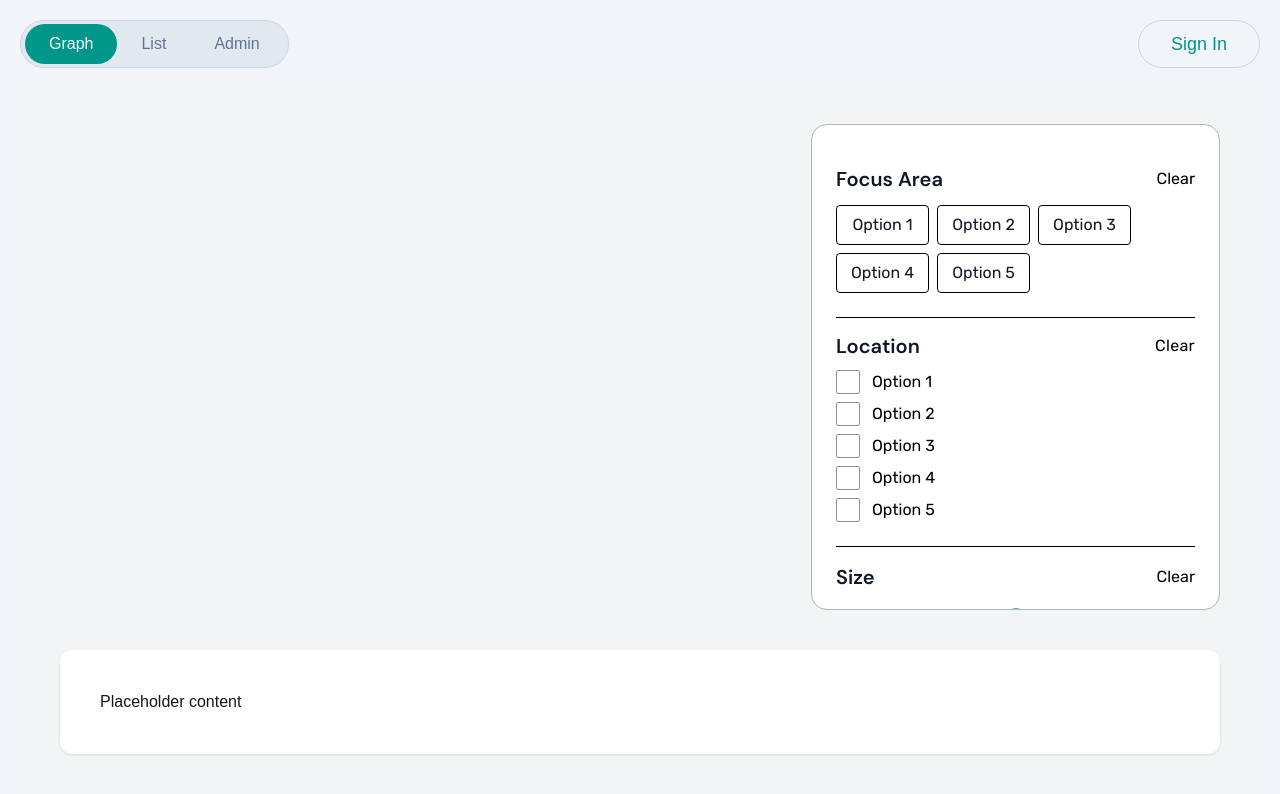
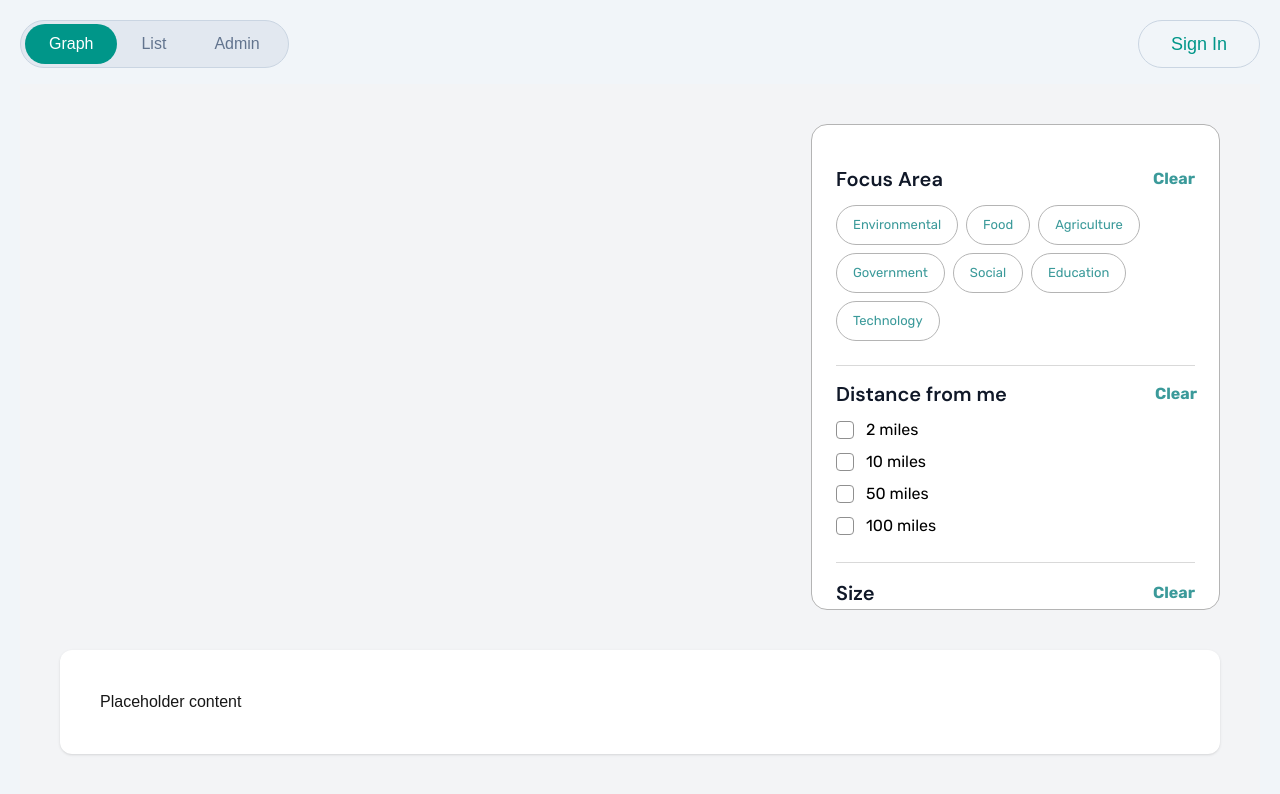
Before and after one commit to TritonSE/David-Brower-Center, a Next.js app in the folder frontend/: page /filter-test in a window 1280 px wide. Shown: the top 794 px of the page. Built offline with nearby package versions, Linux system fonts and the light colour scheme.

Commit message:
feat: implement multi-select selection box and styled checkboxes

```diff
--- a/frontend/package.json
+++ b/frontend/package.json
@@ -14,7 +14,7 @@
     "prepare": "cd .. && husky"
   },
   "dependencies": {
-    "next": "16.1.1",
+    "next": "^16.1.6",
     "react": "19.2.3",
     "react-dom": "19.2.3"
   },
--- a/frontend/src/app/components/filteringmenu/Checkbox.tsx
+++ b/frontend/src/app/components/filteringmenu/Checkbox.tsx
@@ -1,23 +1,26 @@
 import { DM_Sans, Rubik } from "next/font/google";
+import { useState } from "react";
 
 type CheckboxGroupProps = {
   title: string;
   options: string[];
 };
 
-const rubik = Rubik({
-  subsets: ["latin"],
-  variable: "--font-rubik",
-});
-const dmSans = DM_Sans({
-  subsets: ["latin"],
-  variable: "--font-dm-sans",
-});
+const rubik = Rubik({ subsets: ["latin"], variable: "--font-rubik" });
+const dmSans = DM_Sans({ subsets: ["latin"], variable: "--font-dm-sans" });
 
 export default function CheckboxGroup({ title, options }: CheckboxGroupProps) {
+  const [selectedOptions, setSelectedOptions] = useState<string[]>([]);
+
+  const toggleOption = (option: string) => {
+    setSelectedOptions((prev) =>
+      prev.includes(option) ? prev.filter((item) => item !== option) : [...prev, option],
+    );
+  };
+
   return (
     <div
-      className="mb-6 border-t border-black pt-4"
+      className="mb-6 border-t border-[#D9D9D9] pt-4"
       style={
         {
           "--font-rubik": rubik.style.fontFamily,
@@ -27,41 +30,71 @@ export default function CheckboxGroup({ title, options }: CheckboxGroupProps) {
     >
       <div className="flex justify-between items-center mb-3">
         <h3
-          className="font-semibold text-gray-900 text-xl leading-none tracking-normal"
+          className="font-semibold text-gray-900 text-xl leading-none"
           style={{ fontFamily: "var(--font-dm-sans)" }}
         >
           {title}
         </h3>
         <button
-          className="w-[40px] h-[24px] font-rubik font-normal text-[16px] leading-[1.5] tracking-[0.02em] text-black bg-transparent border-none p-0 cursor-pointer flex items-center justify-center"
+          onClick={() => setSelectedOptions([])}
+          className="w-[40px] h-[24px] font-rubik font-bold text-[16px] text-[#3B9A9A] cursor-pointer"
           style={{ fontFamily: "var(--font-rubik)" }}
         >
           Clear
         </button>
       </div>
+
       <div className="space-y-2">
-        {options.map((option) => (
+        {options.map((option) => {
+          const isChecked = selectedOptions.includes(option);
+
+          return (
             <label key={option} className="flex items-center space-x-3 cursor-pointer group">
+              {/* Relative container to hold the hidden input and the visible icon */}
+              <div className="relative flex items-center justify-center w-[18px] h-[18px] gap-[6px]">
                 <input
                   type="checkbox"
-              className="
-                w-[24px] h-[24px]
+                  checked={isChecked}
+                  onChange={() => toggleOption(option)}
+                  className={`
                     appearance-none
-                border-[1px] border-[#909090]
-                rounded-xs
-                checked:bg-teal-600 checked:border-teal-600
-                relative cursor-pointer
+                    w-full h-full
+                    border-[1.5px] rounded-[4px]
+                    cursor-pointer transition-all duration-150
+                    ${
+                      isChecked
+                        ? "bg-[#3B9A9A] border-[#3B9A9A]"
+                        : "bg-white border-[#909090] hover:border-[#3B9A9A]"
+                    }
+                  `}
+                />
 
-              "
-            />
+                {/* The Checkmark Icon */}
+                {isChecked && (
+                  <svg
+                    className="absolute w-4 h-4 text-white pointer-events-none"
+                    xmlns="http://www.w3.org/2000/svg"
+                    viewBox="0 0 24 24"
+                    fill="none"
+                    stroke="currentColor"
+                    strokeWidth="4"
+                    strokeLinecap="round"
+                    strokeLinejoin="round"
+                  >
+                    <polyline points="20 6 9 17 4 12" />
+                  </svg>
+                )}
+              </div>
+
               <span
-              className="font-rubik font-normal text-[16px] leading-[24px] tracking-[0px] text-black text-center flex items-center justify-center"
+                className="font-rubik font-normal text-[16px] leading-[24px] text-black"
                 style={{ fontFamily: "var(--font-rubik)" }}
               >
                 {option}
               </span>
             </label>
-        ))}
+          );
+        })}
       </div>
     </div>
   );
--- a/frontend/src/app/components/filteringmenu/FilteringMenu.tsx
+++ b/frontend/src/app/components/filteringmenu/FilteringMenu.tsx
@@ -15,12 +15,20 @@ export default function FilteringMenu() {
       <div className="p-6 overflow-y-auto h-full">
         <SelectionBox
           title="Focus Area"
-          options={["Option 1", "Option 2", "Option 3", "Option 4", "Option 5"]}
+          options={[
+            "Environmental",
+            "Food",
+            "Agriculture",
+            "Government",
+            "Social",
+            "Education",
+            "Technology",
+          ]}
         />
 
         <CheckboxGroup
-          title="Location"
-          options={["Option 1", "Option 2", "Option 3", "Option 4", "Option 5"]}
+          title="Distance from me"
+          options={["2 miles", "10 miles", "50 miles", "100 miles"]}
         />
 
         <SliderFilter title="Size" />
--- a/frontend/src/app/components/filteringmenu/SelectionBox.tsx
+++ b/frontend/src/app/components/filteringmenu/SelectionBox.tsx
@@ -1,21 +1,27 @@
 import { DM_Sans, Rubik } from "next/font/google";
+import { useState } from "react";
 
-const dmSans = DM_Sans({
-  subsets: ["latin"],
-  variable: "--font-dm-sans",
-});
+const dmSans = DM_Sans({ subsets: ["latin"], variable: "--font-dm-sans" });
+const rubik = Rubik({ subsets: ["latin"], variable: "--font-rubik" });
 
 type SelectionBoxProps = {
   title: string;
   options: string[];
 };
 
-const rubik = Rubik({
-  subsets: ["latin"],
-  variable: "--font-rubik",
-});
+export default function SelectionBox({ title, options }: SelectionBoxProps) {
+  // 1. Change state to an array to allow multiple selections
+  const [selectedOptions, setSelectedOptions] = useState<string[]>([]);
 
-export default function SelectionBox({ title, options }: SelectionBoxProps) {
+  const toggleOption = (option: string) => {
+    setSelectedOptions(
+      (prev) =>
+        prev.includes(option)
+          ? prev.filter((item) => item !== option) // Remove if clicked again
+          : [...prev, option], // Add if not already selected
+    );
+  };
+
   return (
     <div
       className="mb-6 first:border-t-0 border-black pt-4"
@@ -34,22 +40,36 @@ export default function SelectionBox({ title, options }: SelectionBoxProps) {
           {title}
         </h3>
         <button
-          className="text-black cursor-pointer flex items-center justify-center"
+          onClick={() => setSelectedOptions([])} // 2. Clear all selections at once
+          className="cursor-pointer flex items-center justify-center font-bold text-[#3B9A9A]"
           style={{ fontFamily: "var(--font-rubik)" }}
         >
           Clear
         </button>
       </div>
       <div className="flex flex-wrap gap-2">
-        {options.map((option) => (
+        {options.map((option) => {
+          // 3. Check if this specific option is in the selected array
+          const isSelected = selectedOptions.includes(option);
+
+          return (
             <button
               key={option}
+              onClick={() => toggleOption(option)}
               style={{ fontFamily: "var(--font-rubik)" }}
-            className="w-[93px] h-[40px] text-[16px] relative cursor-pointer border border-black rounded-sm text-sm text-gray-900 hover:bg-gray-50 transition-colors"
+              className={`
+                px-4 h-[40px] text-[13px] relative cursor-pointer border rounded-full text-sm transition-colors
+                ${
+                  isSelected
+                    ? "bg-[#3B9A9A] text-white border-[#D9D9D9]"
+                    : "bg-white text-[#3B9A9A] border-[#B4B4B4] hover:bg-gray-50"
+                }
+              `}
             >
               {option}
             </button>
-        ))}
+          );
+        })}
       </div>
     </div>
   );
--- a/frontend/src/app/components/filteringmenu/SliderFilter.tsx
+++ b/frontend/src/app/components/filteringmenu/SliderFilter.tsx
@@ -17,7 +17,7 @@ const rubik = Rubik({
 export default function SliderFilter({ title }: SliderProps) {
   return (
     <div
-      className="mb-6 border-t border-black pt-4"
+      className="mb-6 border-t border-[#D9D9D9] pt-4"
       style={
         {
           "--font-rubik": rubik.style.fontFamily,
@@ -33,7 +33,7 @@ export default function SliderFilter({ title }: SliderProps) {
           {title}
         </h3>
         <button
-          className="text-black cursor-pointer flex items-center justify-center"
+          className="font-bold text-[#3B9A9A] cursor-pointer flex items-center justify-center font-bold text-[#3B9A9A]"
           style={{ fontFamily: "var(--font-rubik)" }}
         >
           Clear
```
Also changed, not shown: 2 other files (tests, documents, lock files or other folders). Lines whose indentation alone changed are shown as unchanged.
